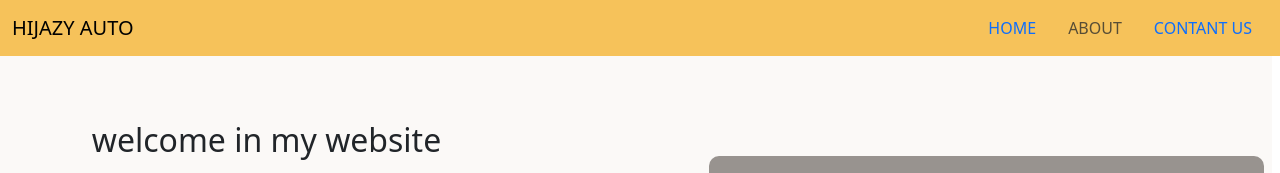
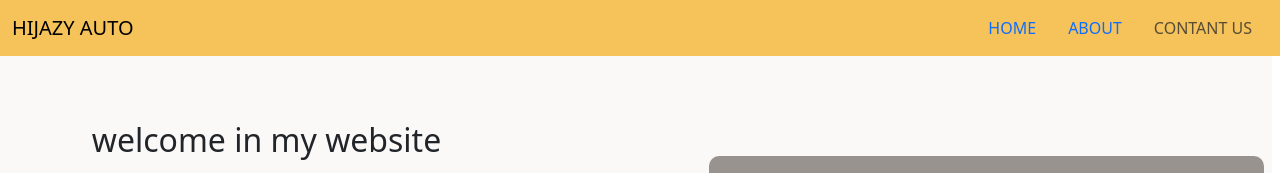
Before and after one commit to Hijazi01/HijazyAtuo_contactus, a plain HTML site: page index.html in a window 1280 px wide. Shown: the top 173 px of the page. Drawn offline with nearby package versions, Linux system fonts and the light colour scheme.

Commit message:
Update index.html

```diff
--- a/index.html
+++ b/index.html
@@ -21,10 +21,10 @@
                   <a class="nav-link active"  href="https://hijazy1.github.io/HijazyAtuo_H/">HOME</a>
                 </li>
                 <li class="nav-item">
-                  <a class="nav-link disabled " href="https://hijazy1.github.io/HijazyAtuo_About/">ABOUT</a>
+                  <a class="nav-link  active " href="https://hijazy1.github.io/HijazyAtuo_About/">ABOUT</a>
                 </li>
                 <li class="nav-item">
-                  <a class="nav-link " href="https://hijazy1.github.io/HijazyAtuo_About/">CONTANT US</a>
+                  <a class="nav-link disabled " href="https://hijazy1.github.io/HijazyAtuo_About/">CONTANT US</a>
                 </li>
               </ul>
           </nav>
```
